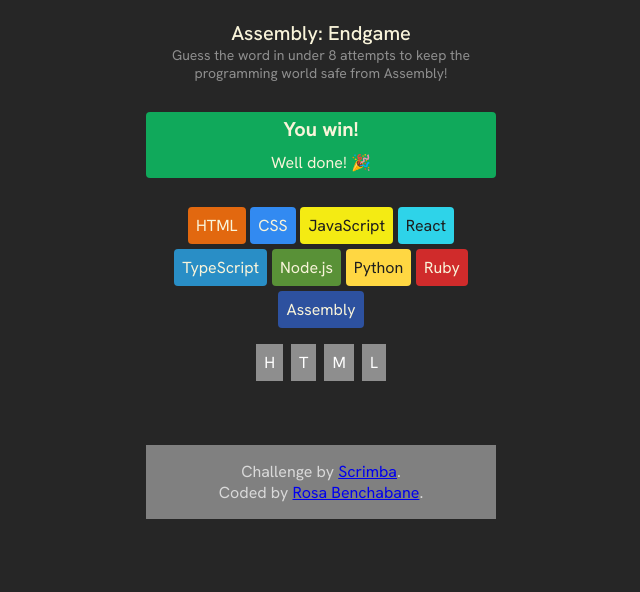
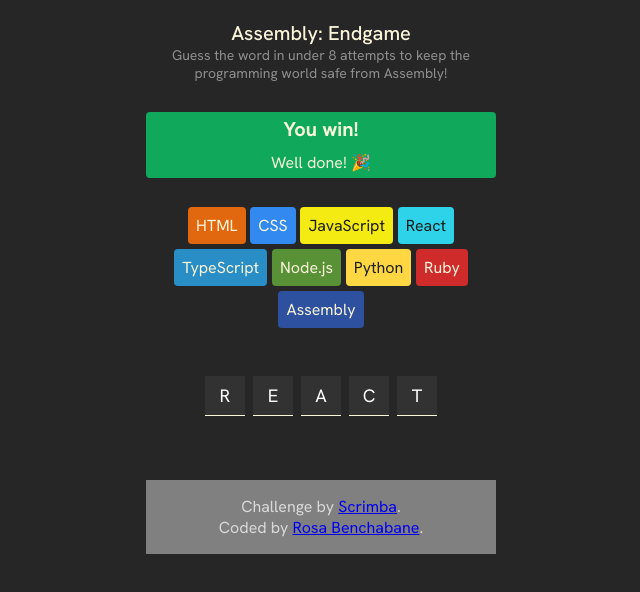
Before and after one commit to RosaBen/rb-assembly-endgame, a React (Vite) app: page / in a window 1280 px wide. Shown: the top 592 px of the page, without its empty margins (319-959 px from the left). Built offline with nearby package versions, Linux system fonts and the light colour scheme.

Commit message:
made some correction with word letter

```diff
--- a/src/assets/styles/index.css
+++ b/src/assets/styles/index.css
@@ -57,6 +57,7 @@
   max-width: 350px;
   justify-content: center;
   gap: 0.3rem;
+  margin-bottom: 2rem;
 }
 
 .language-chips span {
@@ -73,8 +74,15 @@
 }
 
 .letters span {
-  background-color: #8e8e8e;
+  background-color: #323232;
+  height: 40px;
+  width: 40px;
   padding: 0.5rem;
+  display: flex;
+  justify-content: center;
+  align-items: center;
+  font-size: 1.125rem;
+  border-bottom: 1px solid #f9f4da;
 }
 
 footer {
--- a/src/components/Word.jsx
+++ b/src/components/Word.jsx
@@ -1,12 +1,12 @@
 import { useState } from "react";
 export default function Word({ words }) {
-  const [currentWord, setCurrentWord] = useState("");
+  const [currentWord, setCurrentWord] = useState("REACT");
 
-  const wordLetters = words[0].name.split("");
+  const wordLetters = currentWord
+    .split("")
+    .map((letter) => <span key={letter}>{letter.toLocaleUpperCase()}</span>);
 
-  const blocks = wordLetters.map((letter) => (
-    <span key={letter}>{letter}</span>
-  ));
+  console.log(wordLetters);
 
-  return <section className="letters">{blocks}</section>;
+  return <section className="letters">{wordLetters}</section>;
 }
```
